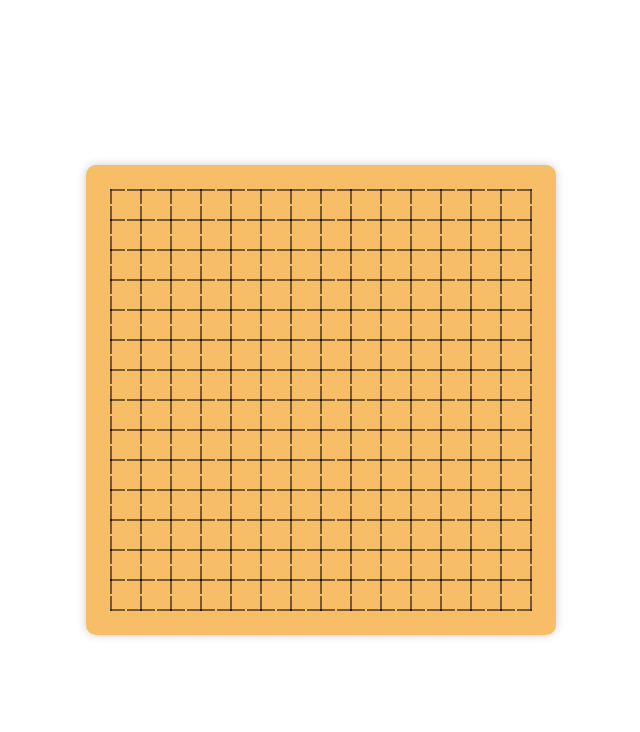
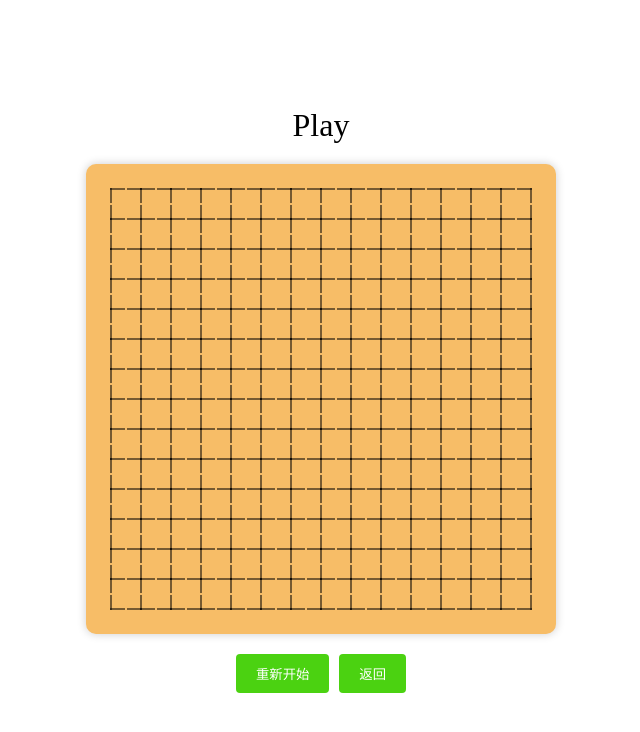
Before and after one commit to pbstar/gomoku, a Vue app: page /playAi in a window 1280 px wide. Shown: the top 732 px of the page, without its empty margins (319-959 px from the left). Built offline with nearby package versions, Linux system fonts and the light colour scheme.

Commit message:
ai对决页面

```diff
--- a/src/views/playAi.vue
+++ b/src/views/playAi.vue
@@ -1,15 +1,56 @@
 <template>
   <div class="playAi">
-    <GomokuBoard ai />
+    <h1>
+      <span v-show="!winPlayer">Play</span>
+      <span v-show="winPlayer">
+        {{ winPlayer == 1 ? "黑棋" : "白棋" }} 获胜!
+      </span>
+    </h1>
+
+    <GomokuBoard ai ref="GomokuBoardDom" @win="winFun" />
+    <div class="btns">
+      <button @click="resetBoard">重新开始</button>
+      <button @click="goback">返回</button>
+    </div>
   </div>
 </template>
 <script setup>
 import GomokuBoard from "../components/GomokuBoard.vue";
+import { ref, onMounted } from "vue";
+import { useRouter } from "vue-router";
+const router = useRouter();
+
+const GomokuBoardDom = ref(null);
+const winPlayer = ref("");
+
+const winFun = (player) => {
+  winPlayer.value = player;
+};
+
+const resetBoard = () => {
+  GomokuBoardDom.value.resetBoard();
+  winPlayer.value = "";
+};
+
+const goback = () => {
+  router.push("/");
+};
 </script>
 <style>
 .playAi {
   min-height: 100vh;
   display: flex;
+  flex-direction: column;
+  justify-content: center;
   align-items: center;
 }
+h1 {
+  margin-bottom: 20px;
+}
+
+.btns {
+  margin-top: 20px;
+  display: flex;
+  gap: 10px;
+}
 </style>
```
